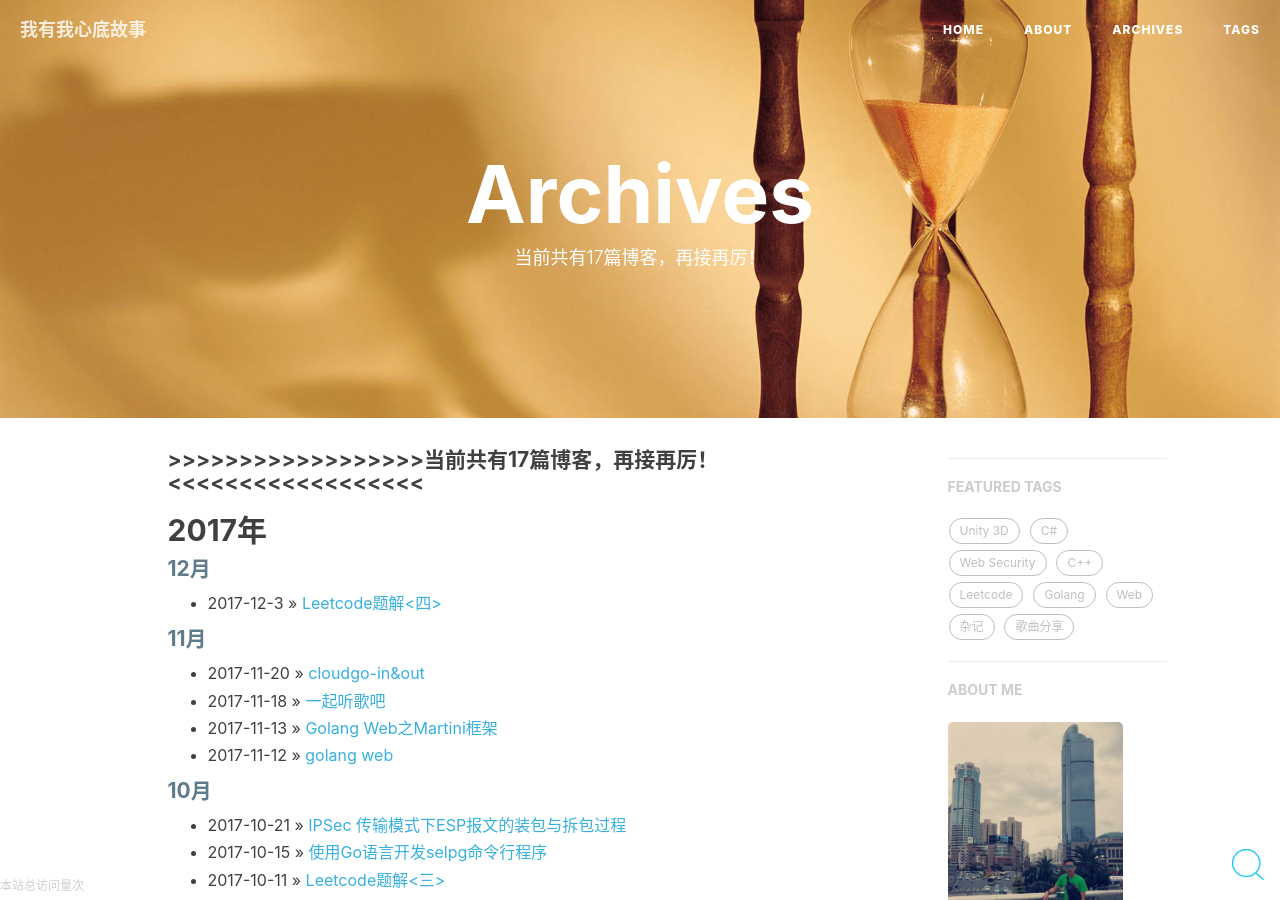
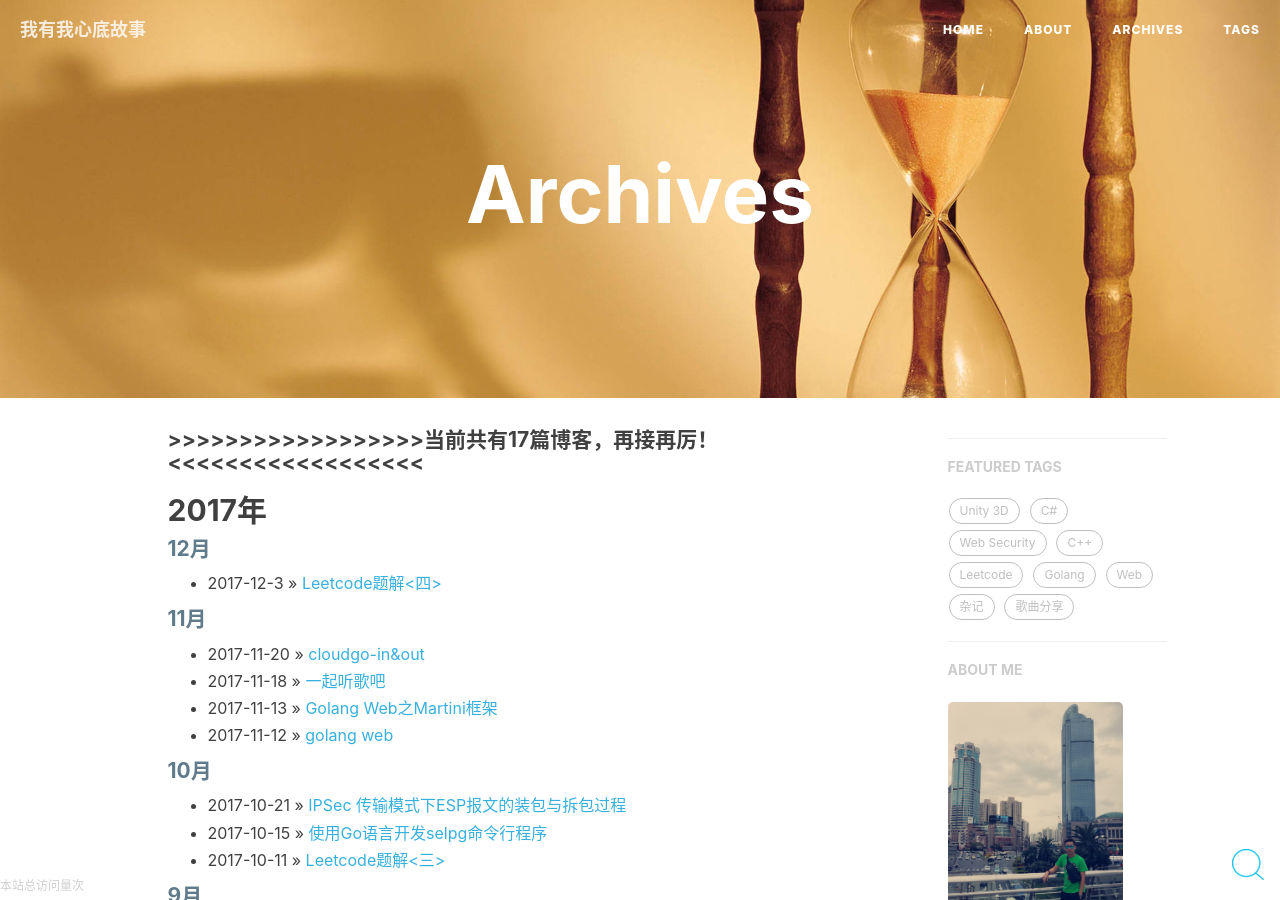
Before and after one commit to Tomy-Lee/Tomy-Lee.github.io, a Jekyll site: the page built from archive.html, in a window 1280 px wide and 900 px high. Built offline with Jekyll 4.4.1, drawn with Linux system fonts in a browser that asks for light colours; nearby versions of some CDN libraries; comment, search, counter and statistics services are not loaded.

Commit message:
Update archive.html

```diff
--- a/archive.html
+++ b/archive.html
@@ -1,7 +1,7 @@
 ---
 layout: page
 title: "Archives"
-description: "当前共有17篇博客，再接再厉！"
+description: ""
 header-img: "img/25_184488_1cd4961dbb66938.jpg"
 ---
 
```
